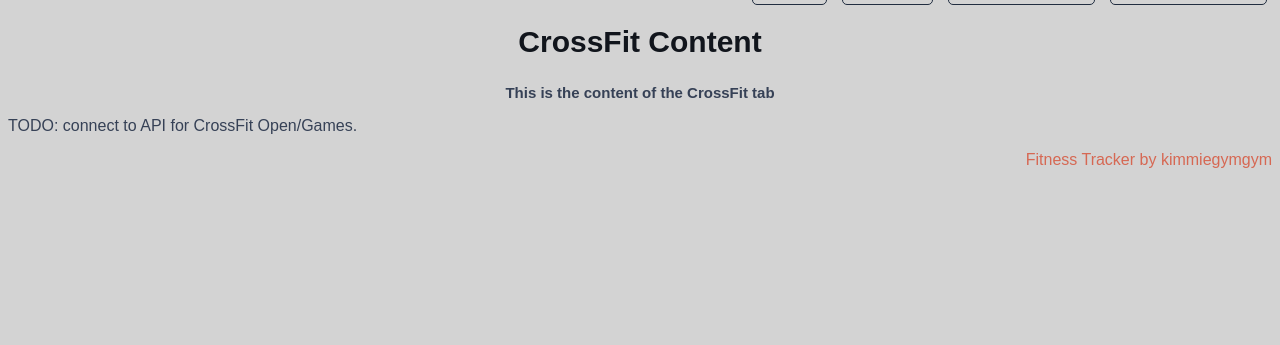
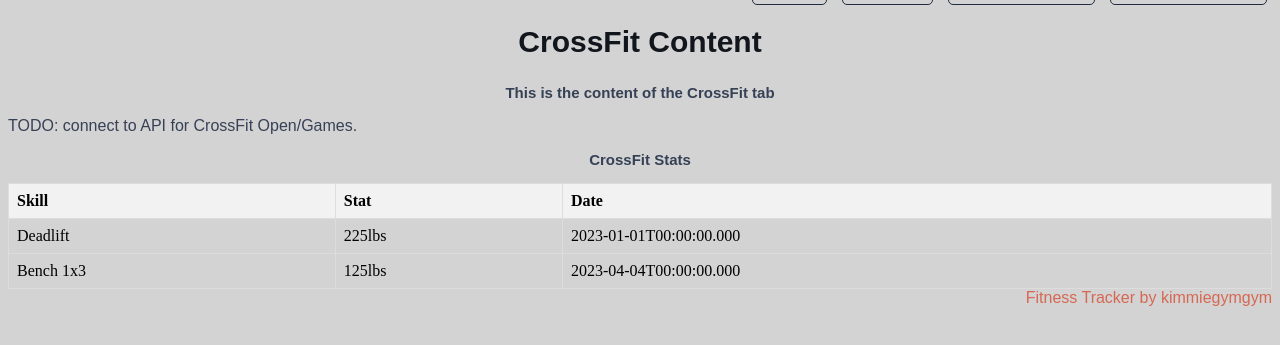
Before and after one commit to KimberlyAlcock/Fitness-tracker, a Python web app: template templates/crossfit.html in a window 1280 px wide. Shown: the part 143-488 px from the top of the page. Run offline with Jinja, Linux system fonts and the light colour scheme; the template is opened without the code that fills it, so the values that code supplies are empty.

Commit message:
update CrossFit content and data

```diff
--- /dev/null
+++ b/static/src/crossfit.js
@@ -0,0 +1,17 @@
+fetch('../static/src/crossfitData.json')
+.then(response => response.json())
+.then(data => {
+    const tableBody = document.getElementById('data-body-crossfit');
+
+    // Iterate over the data and create table rows
+    data.forEach(item => {
+        const row = document.createElement('tr');
+        Object.keys(item).forEach(key => {
+            const cell = document.createElement('td');
+            cell.textContent = item[key];
+            row.appendChild(cell);
+        });
+        tableBody.appendChild(row);
+    });
+})
+.catch(error => console.error('Error:', error));
--- /dev/null
+++ b/static/src/crossfitData.json
@@ -0,0 +1 @@
+[{"Skill":"Deadlift","Stat":"225lbs","Date":"2023-01-01T00:00:00.000"},{"Skill":"Bench 1x3","Stat":"125lbs","Date":"2023-04-04T00:00:00.000"}]
--- a/templates/crossfit.html
+++ b/templates/crossfit.html
@@ -24,9 +24,22 @@
       <p>TODO: connect to API for CrossFit Open/Games.</p>
   </div>
 
+  <h3>CrossFit Stats</h3>
+
+  <table id="data-table-crossfit">
+    <thead>
+        <tr>
+            <th>Skill</th>
+            <th>Stat</th>
+            <th>Date</th>
+        </tr>
+    </thead>
+    <tbody id="data-body-crossfit">
+    </tbody>
+</table>
 
 
-    <script src="../static/src/index.js"></script>
+    <script src="../static/src/crossfit.js"></script>
     <footer>
       Fitness Tracker by kimmiegymgym
     </footer>
```
Also changed, not shown: app.py (+23 -2 lines), static/src/readExcel.js (deleted, +0 -31 lines), 1 other file.
